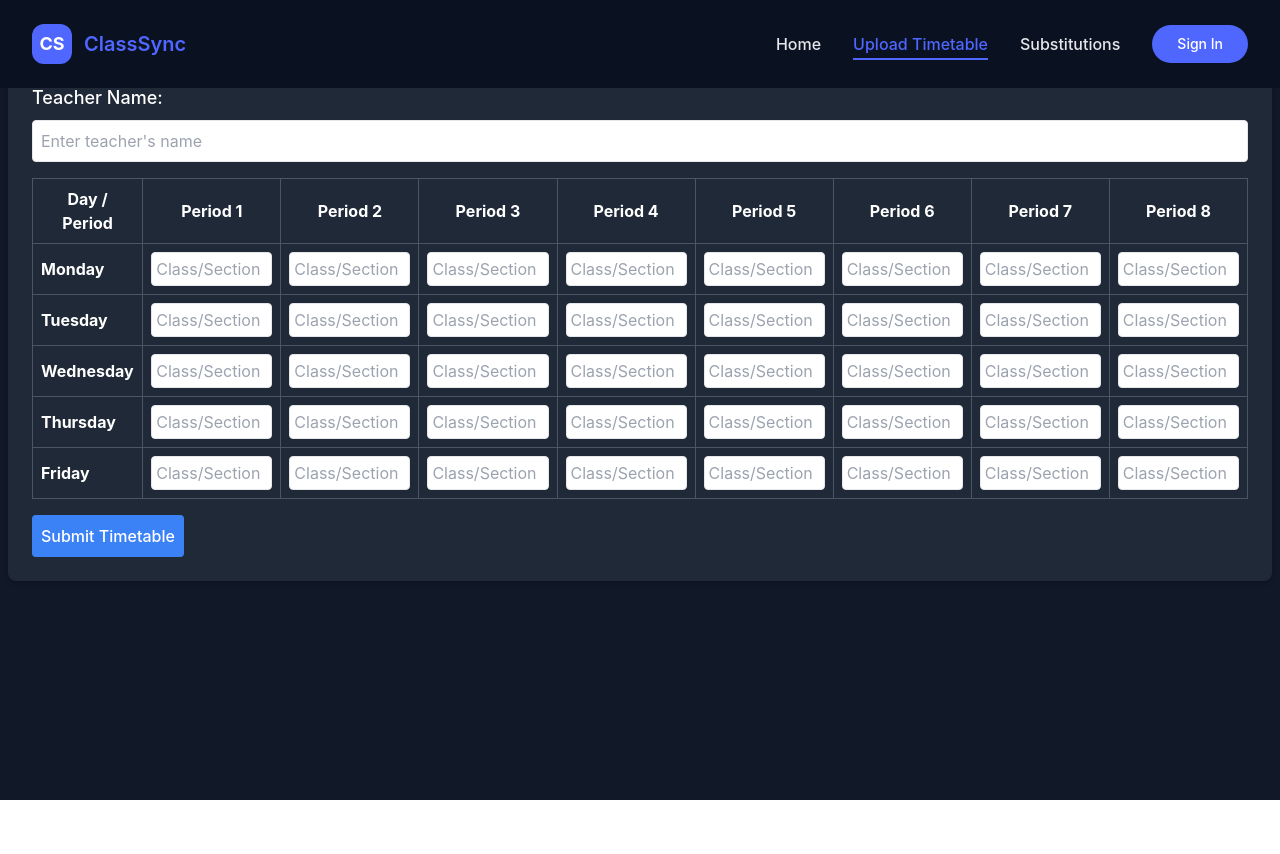
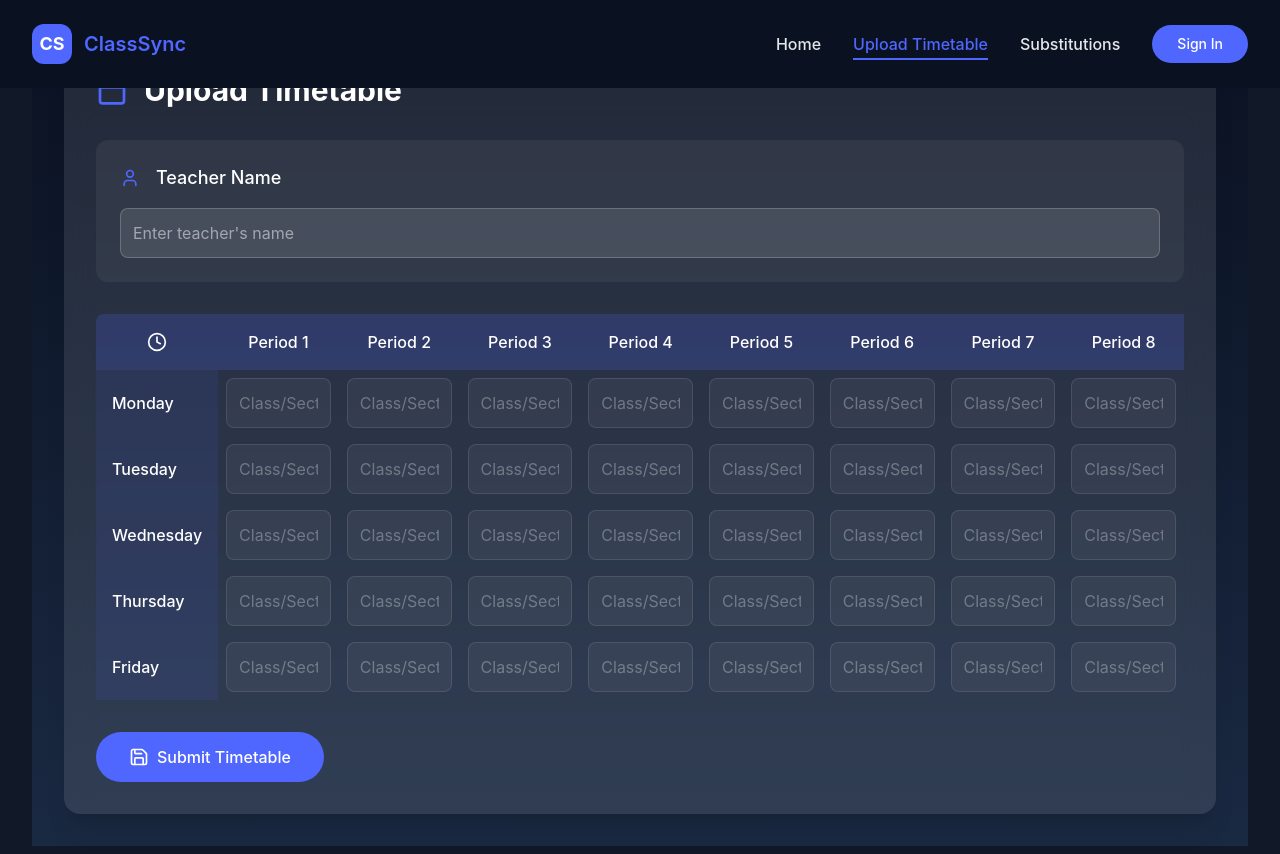
Before and after one commit to dhananjay6561/ClassSync-Teacher-Timetable-Management-System, a React (Vite) app in the folder frontend/: page /upload-timetable in a window 1280 px wide. Before the commit the page ends 800 px from the top, so only its background shows below. Built offline with nearby package versions, Linux system fonts and the light colour scheme.

Commit message:
Enhanced UploadTimeTable page

```diff
--- a/frontend/package.json
+++ b/frontend/package.json
@@ -12,6 +12,7 @@
   "dependencies": {
     "@react-three/drei": "^9.120.5",
     "@react-three/fiber": "^8.17.10",
+    "framer-motion": "^11.15.0",
     "lucide-react": "^0.469.0",
     "react": "^18.3.1",
     "react-dom": "^18.3.1",
--- a/frontend/src/pages/UploadTimetable.jsx
+++ b/frontend/src/pages/UploadTimetable.jsx
@@ -1,45 +1,122 @@
 import React, { useState } from "react";
+import { motion } from "framer-motion";
+import { Calendar, Clock, User, Save } from "lucide-react";
 
 const UploadTimetable = () => {
   const daysOfWeek = ["Monday", "Tuesday", "Wednesday", "Thursday", "Friday"];
   const periods = [1, 2, 3, 4, 5, 6, 7, 8];
   const [teacherName, setTeacherName] = useState("");
   const [timetable, setTimetable] = useState(Array(5).fill(Array(8).fill("")));
+  const [focusedCell, setFocusedCell] = useState(null);
+
+  // Animation variants for different elements
+  const containerVariants = {
+    hidden: { opacity: 0, y: 20 },
+    visible: {
+      opacity: 1,
+      y: 0,
+      transition: {
+        duration: 0.6,
+        ease: "easeOut",
+        staggerChildren: 0.1
+      }
+    }
+  };
+
+  const itemVariants = {
+    hidden: { opacity: 0, x: -20 },
+    visible: {
+      opacity: 1,
+      x: 0,
+      transition: { duration: 0.4 }
+    }
+  };
 
   const handleTimetableChange = (dayIndex, periodIndex, value) => {
     const newTimetable = timetable.map((row, i) =>
-      i === dayIndex ? row.map((cell, j) => (j === periodIndex ? value : cell)) : row
+      i === dayIndex ? [...row.slice(0, periodIndex), value, ...row.slice(periodIndex + 1)] : [...row]
     );
     setTimetable(newTimetable);
   };
 
-  const handleSubmit = (e) => {
+  const handleSubmit = async (e) => {
     e.preventDefault();
-    console.log({ teacherName, timetable });
-    // Send data to backend here
+
+    try {
+      const response = await fetch("http://localhost:5000/api/timetable", {
+        method: "POST",
+        headers: {
+          "Content-Type": "application/json",
+        },
+        body: JSON.stringify({ teacherName, timetable }),
+      });
+
+      if (response.ok) {
+        const data = await response.json();
+        console.log(data.message);
+        alert("Timetable saved successfully!");
+        // Optionally, reset the form
+        setTeacherName("");
+        setTimetable(Array(5).fill(Array(8).fill("")));
+      } else {
+        const error = await response.json();
+        alert("Error saving timetable: " + error.error);
+      }
+    } catch (err) {
+      console.error("Error submitting timetable:", err);
+      alert("An unexpected error occurred.");
+    }
   };
 
+
   return (
-    <div className="bg-gray-800 p-6 rounded-lg shadow-md">
-      <h1 className="text-3xl font-bold mb-4">Upload Timetable</h1>
-      <form onSubmit={handleSubmit}>
-        <div className="mb-4">
-          <label className="block text-lg font-medium mb-2">Teacher Name:</label>
+    <motion.div
+      className="min-h-screen bg-gradient-to-b from-[#0A1121] to-[#1a2942] p-8"
+      initial="hidden"
+      animate="visible"
+      variants={containerVariants}
+    >
+      <div className="max-w-6xl mx-auto">
+        <motion.div
+          className="bg-white/10 backdrop-blur-lg p-8 rounded-2xl shadow-xl"
+          variants={itemVariants}
+        >
+          <div className="flex items-center space-x-4 mb-8">
+            <Calendar className="w-8 h-8 text-[#4F67FF]" />
+            <h1 className="text-3xl font-bold text-white">Upload Timetable</h1>
+          </div>
+
+          <form onSubmit={handleSubmit} className="space-y-8">
+            <motion.div
+              className="bg-white/5 p-6 rounded-xl"
+              variants={itemVariants}
+            >
+              <div className="flex items-center space-x-4 mb-4">
+                <User className="w-5 h-5 text-[#4F67FF]" />
+                <label className="text-lg font-medium text-white">Teacher Name</label>
+              </div>
               <input
                 type="text"
                 value={teacherName}
                 onChange={(e) => setTeacherName(e.target.value)}
-            className="w-full p-2 rounded border"
+                className="w-full p-3 rounded-lg bg-white/10 border border-white/20 text-white placeholder-white/50 focus:outline-none focus:ring-2 focus:ring-[#4F67FF] transition-all duration-300"
                 placeholder="Enter teacher's name"
                 required
               />
-        </div>
-        <table className="table-auto border-collapse border border-gray-600 w-full mb-4">
+            </motion.div>
+
+            <motion.div
+              className="overflow-x-auto"
+              variants={itemVariants}
+            >
+              <table className="w-full border-collapse">
                 <thead>
                   <tr>
-              <th className="border border-gray-600 p-2">Day / Period</th>
+                    <th className="bg-[#4F67FF]/20 p-4 text-white rounded-tl-lg">
+                      <Clock className="w-5 h-5 mx-auto" />
+                    </th>
                     {periods.map((period) => (
-                <th key={period} className="border border-gray-600 p-2">
+                      <th key={period} className="bg-[#4F67FF]/20 p-4 text-white font-medium">
                         Period {period}
                       </th>
                     ))}
@@ -48,17 +125,22 @@ const UploadTimetable = () => {
                 <tbody>
                   {daysOfWeek.map((day, dayIndex) => (
                     <tr key={day}>
-                <td className="border border-gray-600 p-2 font-bold">{day}</td>
+                      <td className="bg-[#4F67FF]/10 p-4 text-white font-medium">
+                        {day}
+                      </td>
                       {periods.map((_, periodIndex) => (
-                  <td key={periodIndex} className="border border-gray-600 p-2">
-                    <input
+                        <td key={periodIndex} className="p-2">
+                          <motion.input
                             type="text"
                             placeholder="Class/Section"
                             value={timetable[dayIndex][periodIndex]}
                             onChange={(e) =>
                               handleTimetableChange(dayIndex, periodIndex, e.target.value)
                             }
-                      className="w-full p-1 rounded border"
+                            onFocus={() => setFocusedCell(`${dayIndex}-${periodIndex}`)}
+                            onBlur={() => setFocusedCell(null)}
+                            className="w-full p-3 rounded-lg bg-white/5 border border-white/10 text-white placeholder-white/30 focus:outline-none focus:ring-2 focus:ring-[#4F67FF] focus:bg-white/10 transition-all duration-300"
+                            whileHover={{ scale: 1.02 }}
                           />
                         </td>
                       ))}
@@ -66,14 +148,21 @@ const UploadTimetable = () => {
                   ))}
                 </tbody>
               </table>
-        <button
+            </motion.div>
+
+            <motion.button
               type="submit"
-          className="bg-blue-500 text-white p-2 rounded hover:bg-blue-600"
+              className="w-full md:w-auto px-8 py-3 bg-[#4F67FF] text-white rounded-full font-medium flex items-center justify-center space-x-2 hover:bg-[#6A7FFF] transition-colors duration-300"
+              whileHover={{ scale: 1.02 }}
+              whileTap={{ scale: 0.98 }}
             >
-          Submit Timetable
-        </button>
+              <Save className="w-5 h-5" />
+              <span>Submit Timetable</span>
+            </motion.button>
           </form>
+        </motion.div>
       </div>
+    </motion.div>
   );
 };
 
```
Also changed, not shown: 1 other file (tests, documents, lock files or other folders). Lines whose indentation alone changed are shown as unchanged.
